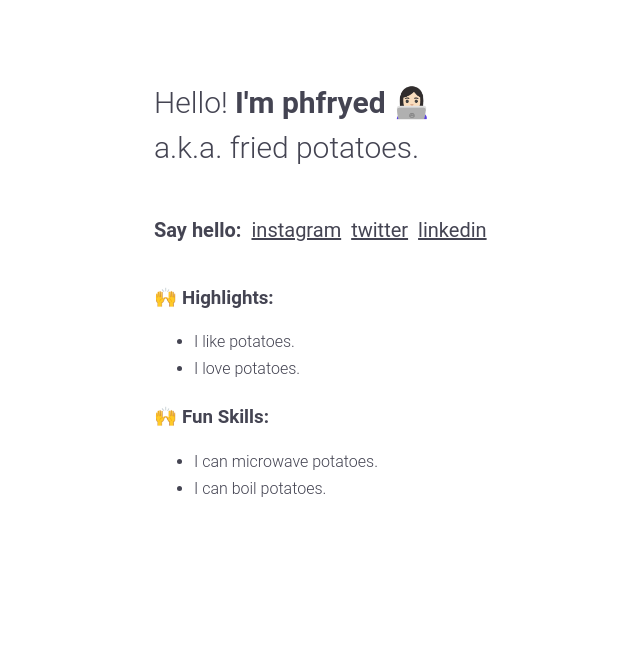
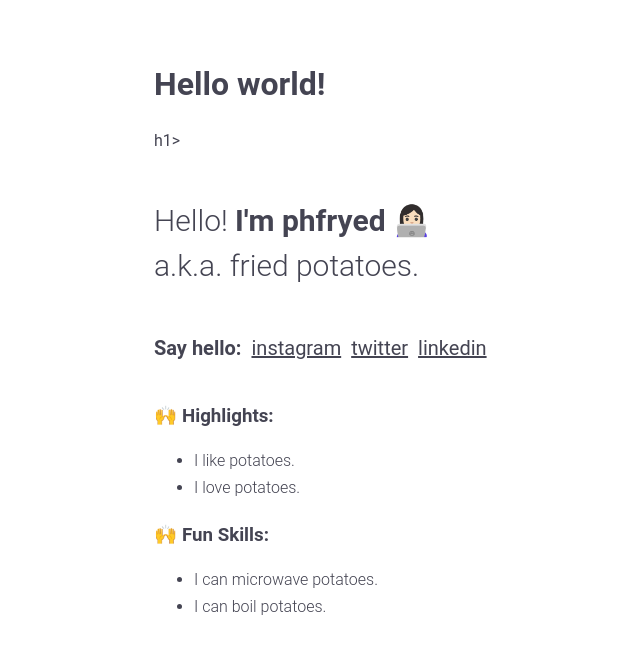
Before and after one commit to phfryed/phfryed.github.io, a plain HTML site: page index.html in a window 1280 px wide. Shown: the whole page, without its empty margins (36-676 px from the left). Drawn offline with Linux system fonts and the light colour scheme.

Commit message:
add js script

```diff
--- a/index.html
+++ b/index.html
@@ -11,7 +11,7 @@
 
 
 	<body>
-
+		<h1> wassup </h1>h1>
 		<!-- SECTION: bio -->
 		<!--<img src="potato.png" width="150" class="center"></img> -->
 		<h2 class="intro-tagline">
@@ -49,6 +49,9 @@
 			</li>
 		</ul>
 
+
+<script src="scripts/main.js"></script>
+
 	</body>
 
 
--- /dev/null
+++ b/scripts/main.js
@@ -0,0 +1,2 @@
+const myHeading = document.querySelector('h1');
+myHeading.textContent = 'Hello world!';
```
